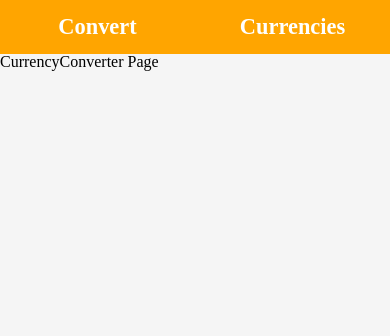
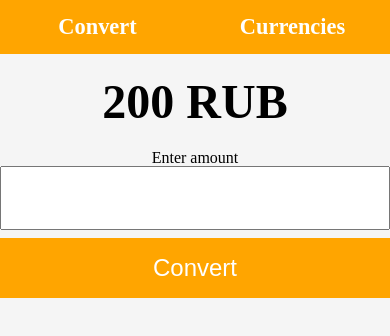
Before and after one commit to ilyasgaripov97/currency-converter, a React app: page / in a window 390 px wide. Shown: the top 336 px of the page. Built offline with nearby package versions, Linux system fonts and the light colour scheme; a web font is replaced by a local one.

Commit message:
Convert page, mobile.

```diff
--- a/src/pages/Currencies.css
+++ b/src/pages/Currencies.css
@@ -6,7 +6,7 @@
   display: flex;
   flex-direction: column;
   text-align: center;
-  padding: 8px;
+  padding: 0.5rem;
   background-color: #2d2d2d;
   color: white;
 }
@@ -20,7 +20,7 @@
 .currency {
   display: flex;
   justify-content: center;
-  padding: 16px;
+  padding: 1rem;
 }
 
 .currency:hover {
--- /dev/null
+++ b/src/pages/CurrencyConverter.css
@@ -0,0 +1,31 @@
+.converter {
+  text-align: center;
+}
+
+.output {
+  font-size: 3rem;
+  font-weight: bolder;
+  padding: 1.5rem 0;
+}
+
+form {
+  display: flex;
+  flex-direction: column;
+  width: 100%;
+  box-sizing: border-box;
+}
+
+input[type="text"] {
+  font-size: 1.5rem;
+  text-align: center;
+  padding: 1rem 0;
+}
+
+input[type="submit"] {
+  background-color: orange;
+  border: none;
+  color: white;
+  padding: 1rem;
+  font-size: 1.5rem;
+  margin-top: 0.5rem ;
+}
--- a/src/pages/CurrencyConverter.jsx
+++ b/src/pages/CurrencyConverter.jsx
@@ -1,9 +1,18 @@
 import React from 'react';
+
+import './CurrencyConverter.css';
 
 function CurrencyConverter() {
   return (
-    <div>
-      CurrencyConverter Page
+    <div className="converter">
+      <form>
+        <div className="output">200 RUB</div>
+        <label htmlFor="currency">
+          Enter amount
+        </label>
+        <input type="text" name="currency" id="currency" />
+        <input type="submit" value="Convert" />
+      </form>
     </div>
   );
 }
```
